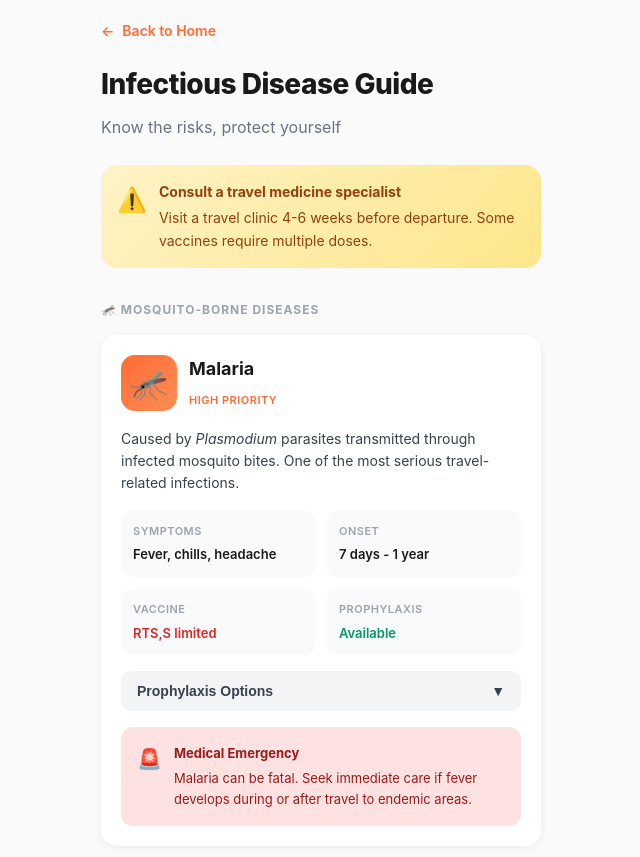
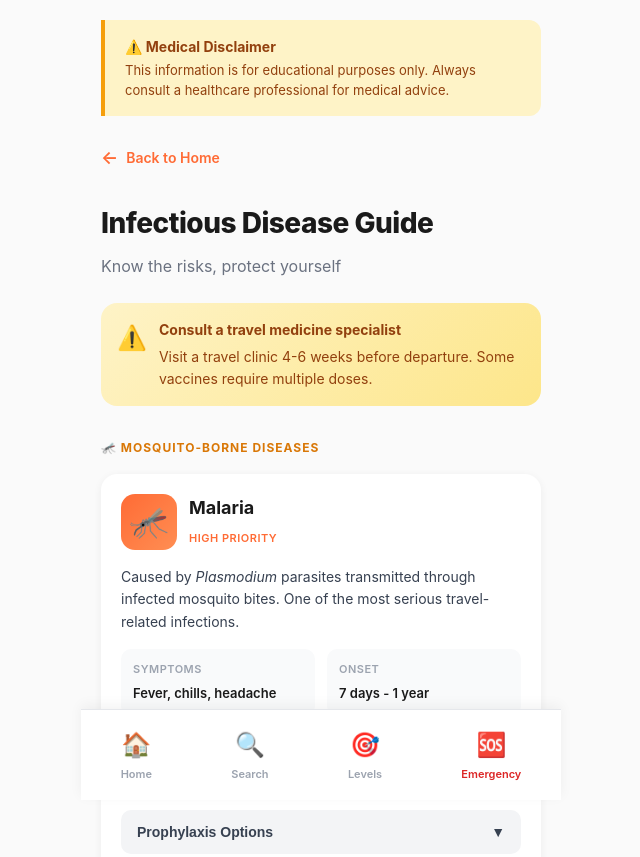
Before and after one commit to jessesec2000/travelhealthkit-web, a website: page infectious-diseases.html in a window 1280 px wide. Shown: the top 857 px of the page, without its empty margins (319-959 px from the left). Drawn offline with Linux system fonts and the light colour scheme.

Commit message:
Update infectious-diseases.html with medical disclaimer and bottom nav

```diff
--- a/infectious-diseases.html
+++ b/infectious-diseases.html
@@ -4,6 +4,7 @@
     <meta charset="UTF-8">
     <meta name="viewport" content="width=device-width, initial-scale=1.0">
     <title>Infectious Disease Guide - TravelHealthKit</title>
+    <link rel="stylesheet" href="shared-nav.css">
     <style>
         * {
             margin: 0;
@@ -459,12 +460,16 @@
         }
     </style>
 </head>
-<body>
+<body class="has-bottom-nav">
     <div class="container">
+        <!-- Medical Disclaimer -->
+        <div class="medical-disclaimer">
+            <strong>⚠️ Medical Disclaimer</strong>
+            This information is for educational purposes only. Always consult a healthcare professional for medical advice.
+        </div>
+
         <!-- Back Button -->
-        <a href="index.html" class="back-nav">
-            <span>←</span> Back to Home
-        </a>
+        <a href="index.html" class="back-nav">Back to Home</a>
 
         <!-- Header -->
         <div class="header">
@@ -1259,6 +1264,26 @@
         <div class="bottom-spacer"></div>
     </div>
 
+    <!-- Bottom Navigation -->
+    <nav class="bottom-nav">
+        <a href="index.html" class="bottom-nav-item">
+            <span class="bottom-nav-icon">🏠</span>
+            <span>Home</span>
+        </a>
+        <a href="search.html" class="bottom-nav-item">
+            <span class="bottom-nav-icon">🔍</span>
+            <span>Search</span>
+        </a>
+        <a href="adventure-levels.html" class="bottom-nav-item">
+            <span class="bottom-nav-icon">🎯</span>
+            <span>Levels</span>
+        </a>
+        <a href="emergency-protocols.html" class="bottom-nav-item emergency">
+            <span class="bottom-nav-icon">🆘</span>
+            <span>Emergency</span>
+        </a>
+    </nav>
+
     <script>
         function toggleDetails(button) {
             const content = button.nextElementSibling;
```
